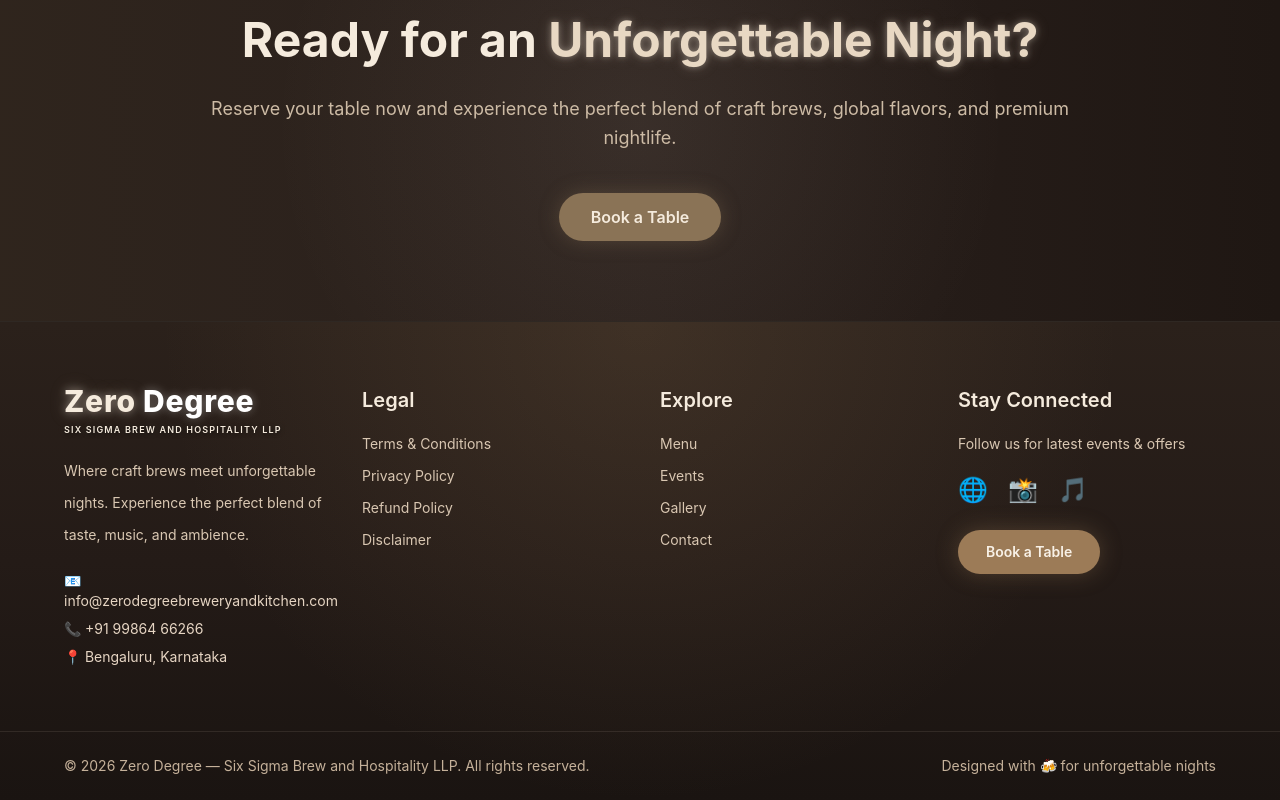
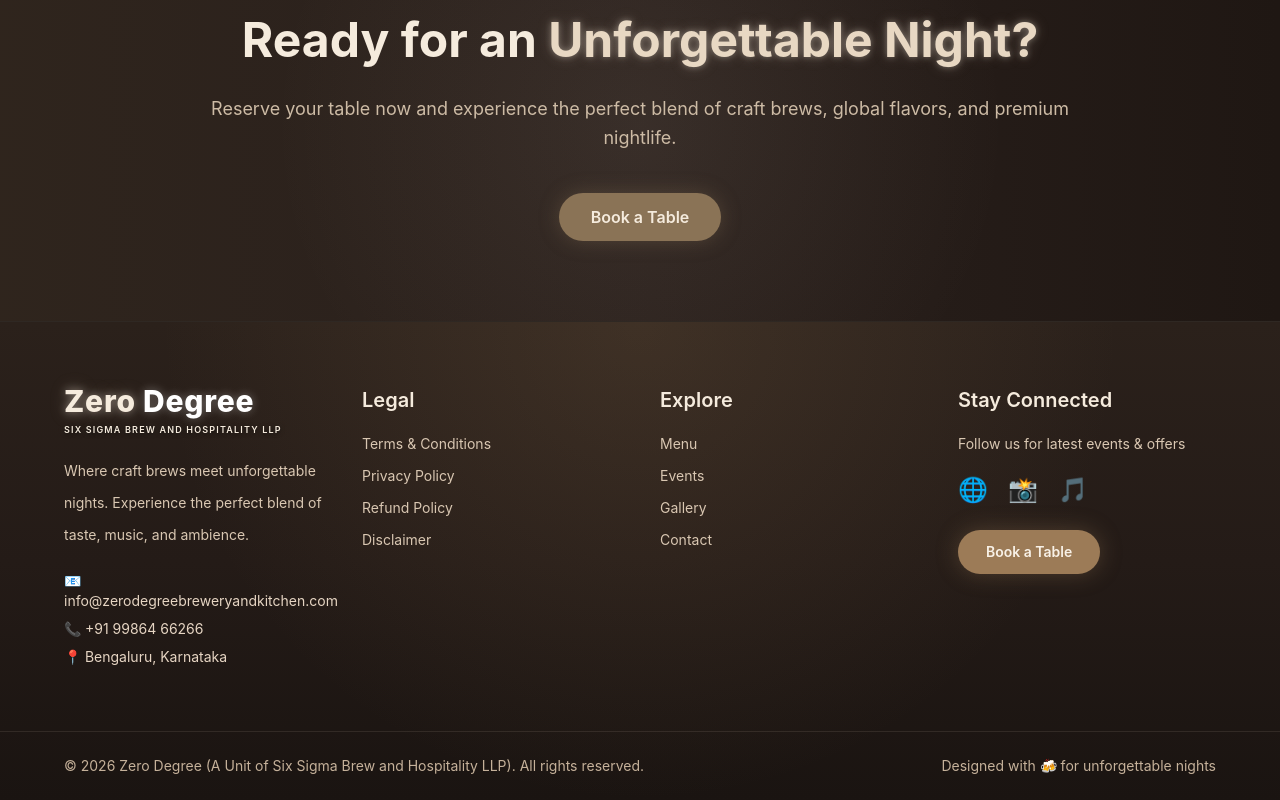
Before and after one commit to kptattendance/pubzeeeeeeeeeeeeeeeeerov2backend, a Next.js app in the folder frontend/: page / in a window 1280 px wide. Shown: the part 2080-2880 px from the top of the page. Built offline with nearby package versions, Linux system fonts and the light colour scheme; no server answers.

Commit message:
updated footer

```diff
--- a/frontend/app/(public)/components/Footer.jsx
+++ b/frontend/app/(public)/components/Footer.jsx
@@ -219,7 +219,8 @@ export default function Footer() {
       {/* BOTTOM BAR */}
       <div className="relative z-10 border-t border-[#E8D8C3]/10 py-6 px-6 md:px-16 flex flex-col md:flex-row justify-between items-center text-sm text-[#C5B19A] text-center">
     <p>
-  © {new Date().getFullYear()} Zero Degree — Six Sigma Brew and Hospitality LLP. All rights reserved.
+  © {new Date().getFullYear()} Zero Degree (A Unit of Six Sigma Brew and Hospitality LLP). All rights reserved.
+
 </p>
 
         <p className="mt-2 md:mt-0">
```
